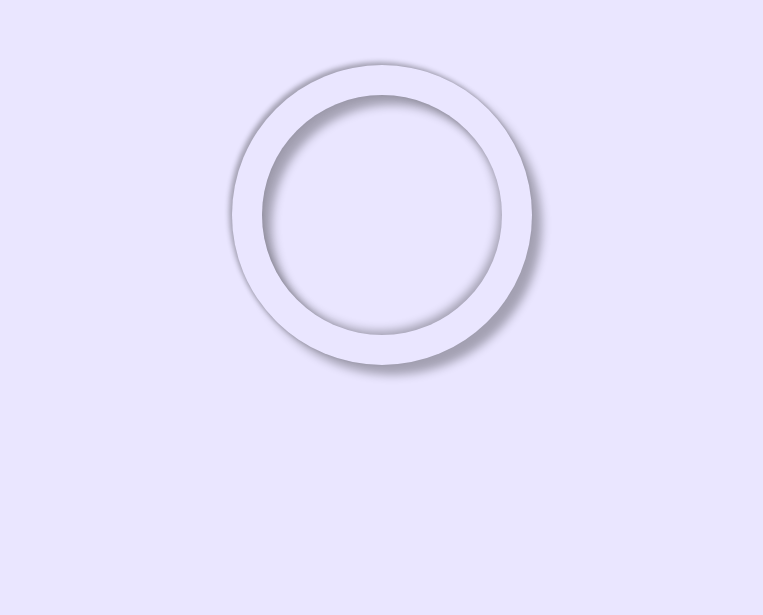
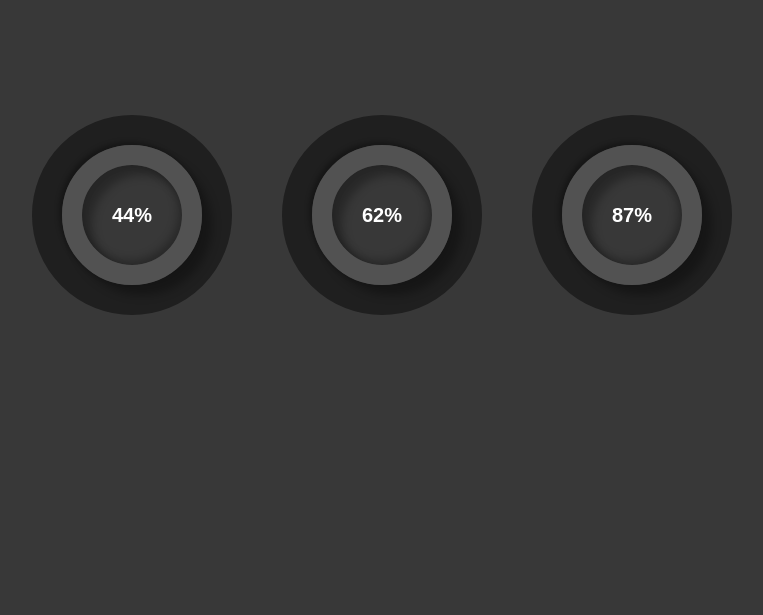
Before and after one commit to pierevans/progressive_bar_JS, a plain HTML site: page index.html in a window 1280 px wide. Shown: the part 185-800 px from the top of the page, without its empty margins (258-1021 px from the left). Drawn offline with Linux system fonts and the light colour scheme.

Commit message:
deleting the first bar

```diff
--- a/index.html
+++ b/index.html
@@ -11,24 +11,26 @@
     ></script>
   </head>
   <body>
-
-    <div class="model-1">
-      <div class="bar-1"></div>
-    </div>
-
+    <!-- <div class="model-1">
+      <div class="bar-1">
+          <div class="percentage">65%</div>
+      </div>
+      <svg width="300px" height = "300px">
+        <circle class="stroke-2" cx="150" cy="150" r= "150"/>
+      </svg>
+    </div> -->
 
     <div class="model-2">
-      <div class="outer-bar">
-        <div class="inner-bar"></div>
+      <div class="outer-bar2" data-degree="44" data-color="yellow">
+        <div class="inner-bar2">44%</div>
       </div>
-      <div class="outer-bar">
-        <div class="inner-bar"></div>
+      <div class="outer-bar2" data-degree="62" data-color="blue">
+        <div class="inner-bar2">62%</div>
       </div>
-      <div class="outer-bar">
-        <div class="inner-bar"></div>
+      <div class="outer-bar2" data-degree="87" data-color="orange">
+        <div class="inner-bar2">87%</div>
       </div>
     </div>
-
 
     <div class="model-3">
       <div class="progress">
@@ -37,7 +39,7 @@
           <span>1</span>
           <i class="fa-solid fa-check"></i>
         </div>
-        <p> Add To Cart</p>
+        <p>Add To Cart</p>
       </div>
       <div class="progress">
         <i class="fa-solid fa-list-check fa-2x"></i>
@@ -48,7 +50,8 @@
         <p>Fill Details</p>
       </div>
       <div class="progress">
-        <i class="fa-solid fa-credit-card fa-2x"></i><div class="link clicked">
+        <i class="fa-solid fa-credit-card fa-2x"></i>
+        <div class="link clicked">
           <span>3</span>
           <i class="fa-solid fa-check"></i>
         </div>
--- a/styles/styles.scss
+++ b/styles/styles.scss
@@ -19,24 +19,34 @@ $background-color-3: rgb(245, 241, 235);
 $primary-color-3: rgb(255, 174, 0);
 $secondary-color-3: rgb(184, 184, 184);
 
-//* First progress bar
-.model-1 {
-  height: 100vh;
-  background-color: $background-color-1;
-  display: flex;
-  align-items: center;
-  justify-content: center;
+// //* First progress bar
+// .model-1 {
+//   height: 100vh;
+//   background-color: $background-color-1;
+//   display: flex;
+//   align-items: center;
+//   justify-content: center;
 
-  .bar-1 {
-    border-radius: 50%;
-    border: 30px solid transparent;
-    box-shadow: -3px -4px 10px rgb(0, 0, 0, 0.3) inset,
-      10px 10px 10px rgb(0, 0, 0, 0.3) inset, 10px 10px 10px rgb(0, 0, 0, 0.3),
-      -3px -3px 5px rgb(0, 0, 0, 0.3);
-    width: 300px;
-    height: 300px;
-  }
-}
+//   .bar-1 {
+//     border-radius: 50%;
+//     border: 30px solid transparent;
+//     box-shadow: -3px -4px 10px rgb(0, 0, 0, 0.3) inset,
+//       10px 10px 10px rgb(0, 0, 0, 0.3) inset, 10px 10px 10px rgb(0, 0, 0, 0.3),
+//       -3px -3px 5px rgb(0, 0, 0, 0.3);
+//     width: 300px;
+//     height: 300px;
+
+//     display: flex;
+//     align-items: center;
+//     justify-content: center;
+
+//     .percentage {
+//       color: gray;
+//       font-size: 20px;
+//       font-weight: 600;
+//     }
+//   }
+// }
 
 //* Second progress bar
 .model-2 {
@@ -47,7 +57,7 @@ $secondary-color-3: rgb(184, 184, 184);
   justify-content: center;
   gap: 50px;
 
-  .outer-bar {
+  .outer-bar2 {
     border: 30px solid darken($background-color-2, 10%);
     background-color: $background-color-2;
     border-radius: 50%;
@@ -57,7 +67,10 @@ $secondary-color-3: rgb(184, 184, 184);
     // align-items: center;
     // justify-content: center;
 
-    .inner-bar {
+    .inner-bar2 {
+      display: flex;
+    align-items: center;
+    justify-content: center;
       border: 20px solid lighten($background-color-2, 10%);
       border-radius: 50%;
       box-shadow: -3px -4px 10px rgb(0, 0, 0, 0.3) inset,
@@ -66,6 +79,9 @@ $secondary-color-3: rgb(184, 184, 184);
       width: 100%;
       height: 100%;
       z-index: 1;
+      color: white;
+      font-size: 20px;
+      font-weight: 600;
     }
   }
 }
@@ -142,7 +158,6 @@ $secondary-color-3: rgb(184, 184, 184);
       span {
         display: none;
       }
-
     }
     .one::after {
       width: 0px;
```
Also changed, not shown: styles/styles.css, 1 other file. Lines whose indentation alone changed are shown as unchanged.
